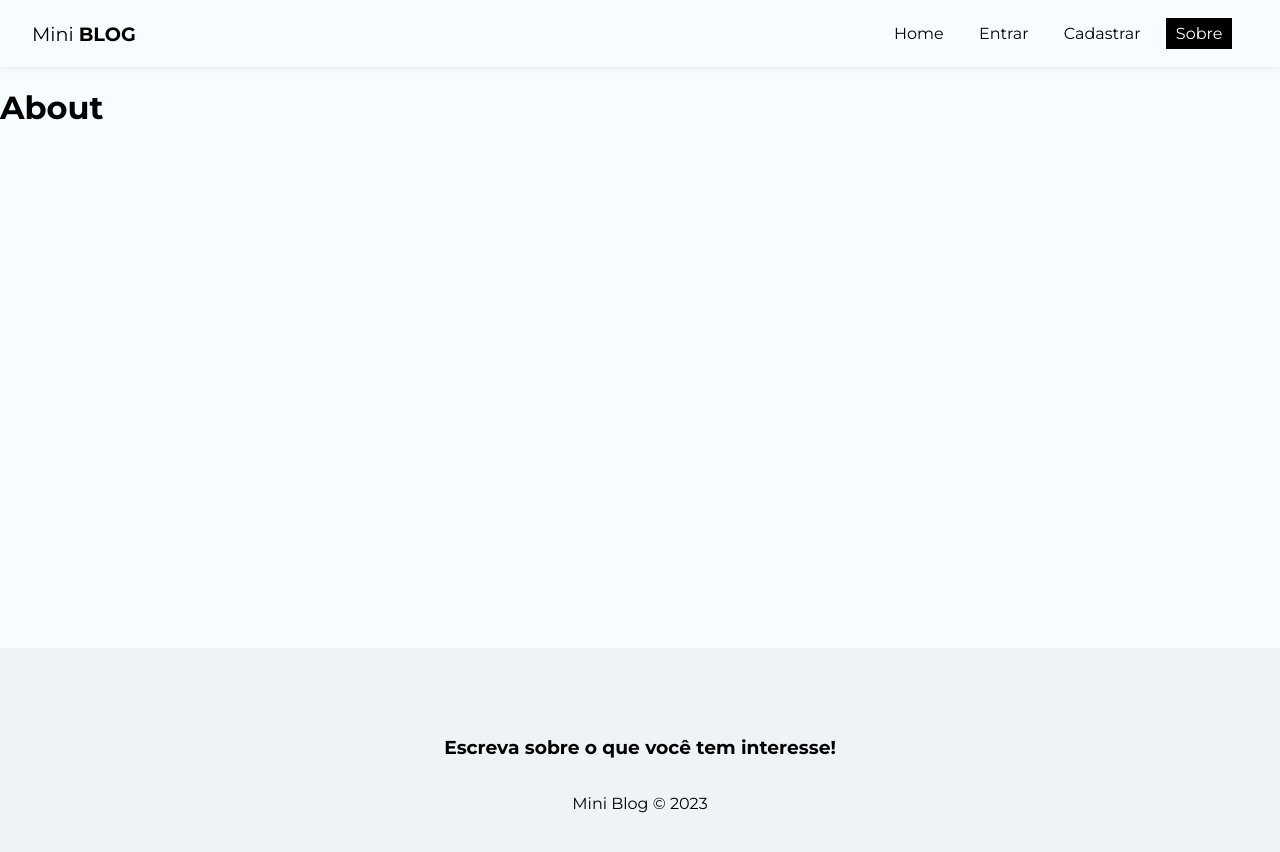
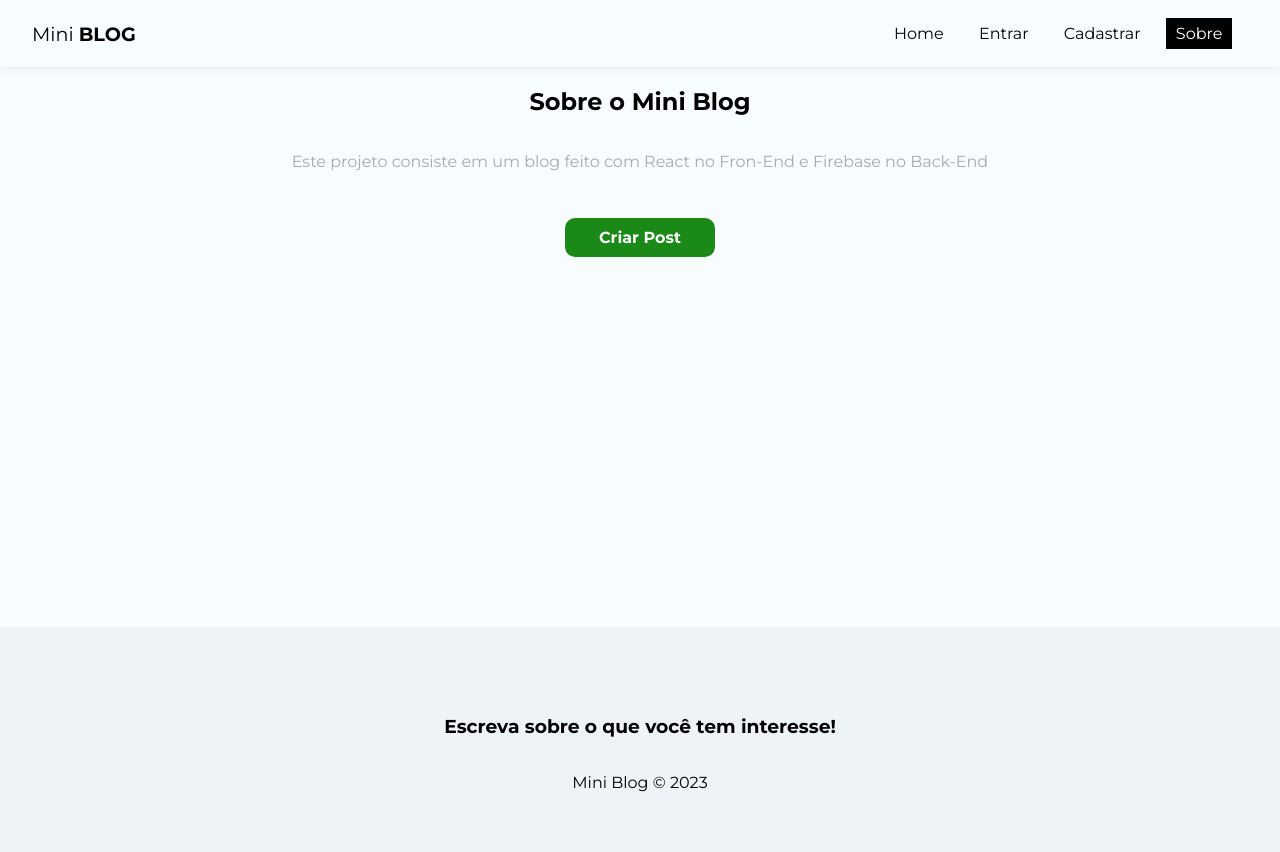
Before and after one commit to sabrinaaraujoo/mini-blog, a React (Create React App) app: page /about in a window 1280 px wide. Shown: the top 852 px of the page. Built offline with nearby package versions, Linux system fonts and the light colour scheme; no server answers.

Commit message:
Página Sobre

```diff
--- a/src/pages/About/About.jsx
+++ b/src/pages/About/About.jsx
@@ -1,9 +1,23 @@
 import React from "react";
+import { Link } from "react-router-dom";
 // CSS
 import styles from "./About.module.css";
 
 const About = () => {
-  return <h1>About</h1>;
+  return (
+    <div className={styles.about}>
+      <h2>
+        Sobre o Mini <span>Blog</span>
+      </h2>
+      <p>
+        Este projeto consiste em um blog feito com React no Fron-End e Firebase
+        no Back-End
+      </p>
+      <Link to="/posts/create" className="btn">
+        Criar Post
+      </Link>
+    </div>
+  );
 };
 
 export default About;
--- a/src/pages/About/About.module.css
+++ b/src/pages/About/About.module.css
@@ -0,0 +1,17 @@
+.about {
+  text-align: center;
+  display: flex;
+  flex-direction: column;
+  align-items: center;
+}
+
+.about p {
+  color: #aaa;
+  margin-bottom: 2em;
+}
+
+.about a {
+  display: block;
+  margin-top: 15px;
+  padding: 10px 15px;
+}
```
